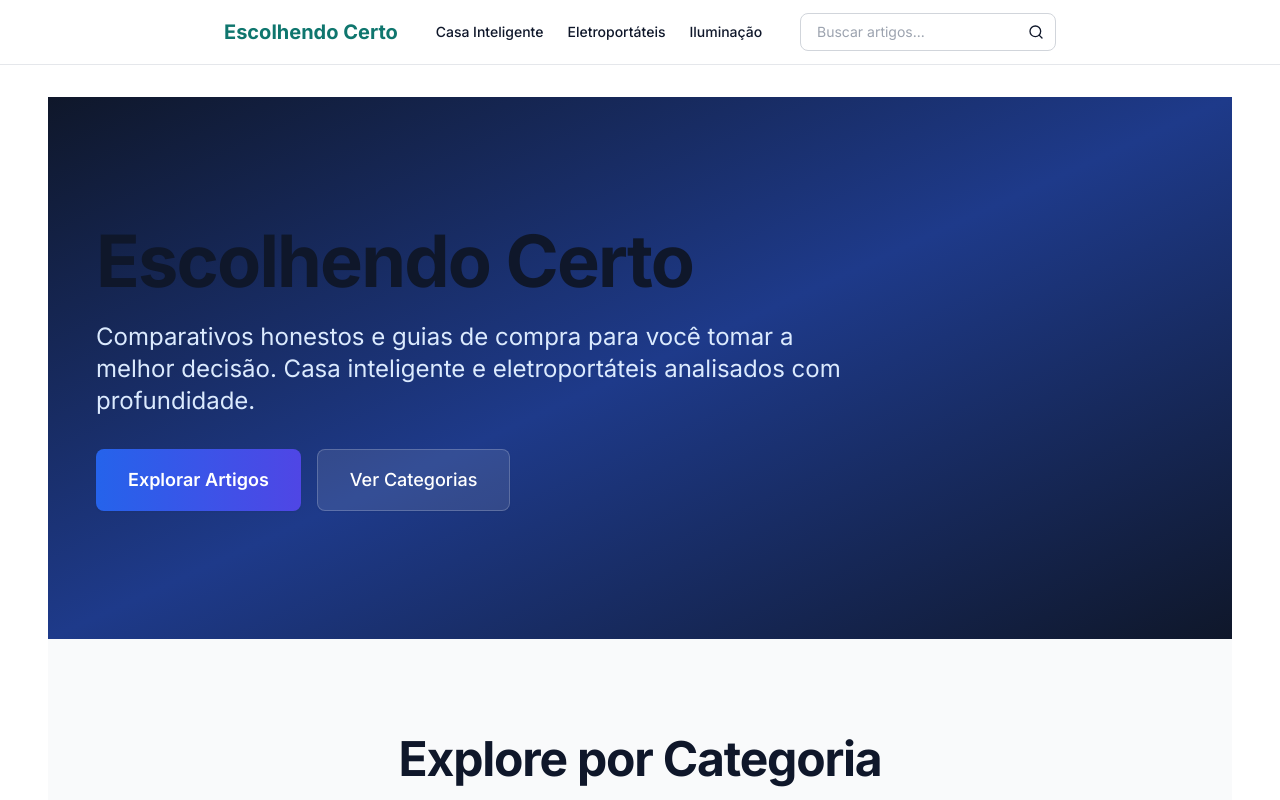
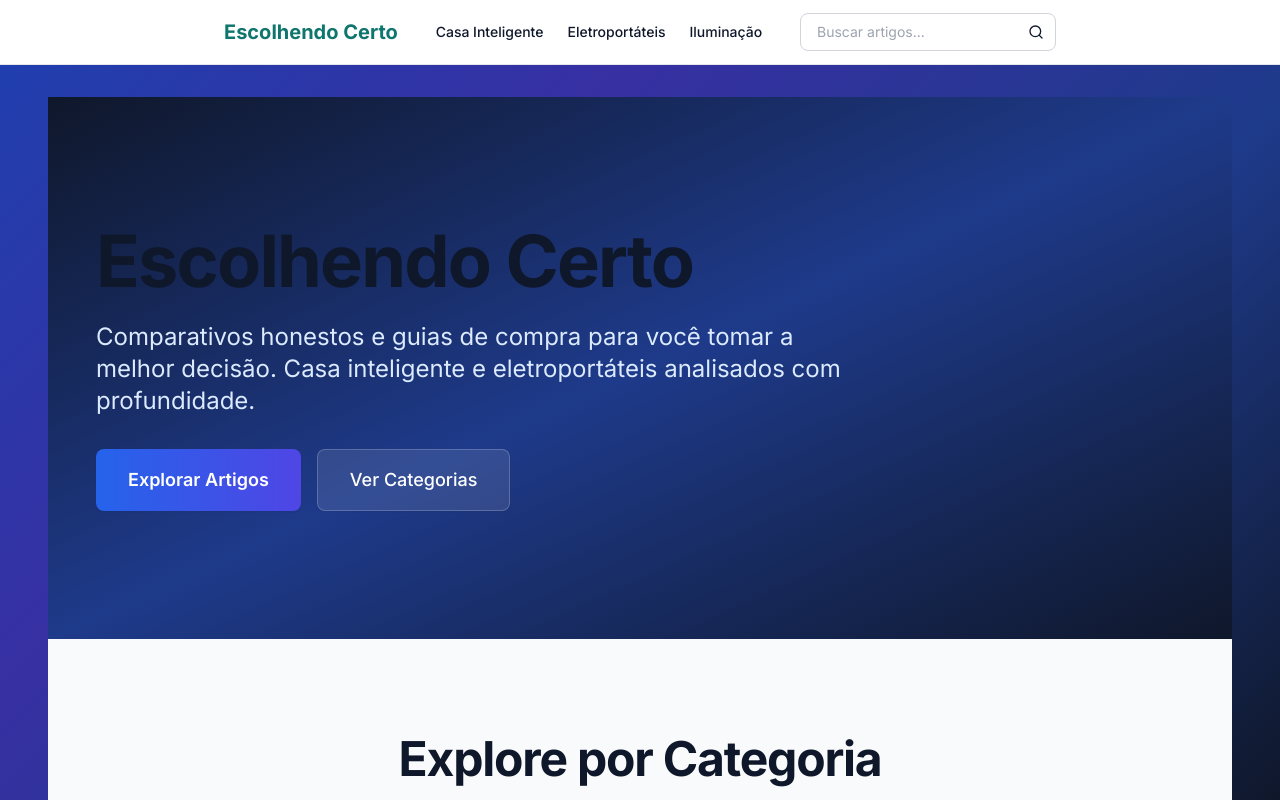
Before and after one commit to evertonpithanjr/escolha-certa, a Next.js app: page / in a window 1280 px wide. Shown: the top 800 px of the page. Built offline with nearby package versions, Linux system fonts and the light colour scheme.

Commit message:
Corrige erros de sintaxe do CSS e adiciona background animado

```diff
--- a/app/globals.css
+++ b/app/globals.css
@@ -24,7 +24,7 @@
   }
 
   body {
-    @apply bg-white text-slate-900 antialiased;
+    @apply text-slate-900 antialiased;
     font-feature-settings: "rlig" 1, "calt" 1;
   }
 
@@ -77,13 +77,13 @@
   .text-balance {
     text-wrap: balance;
   }
-}
-/* Utilitários adicionais */
-.line-clamp-3 {
-  display: -webkit-box;
-  -webkit-line-clamp: 3;
-  -webkit-box-orient: vertical;
-  overflow: hidden;
+
+  .line-clamp-3 {
+    display: -webkit-box;
+    -webkit-line-clamp: 3;
+    -webkit-box-orient: vertical;
+    overflow: hidden;
+  }
 }
 
 /* Animações suaves */
@@ -100,7 +100,9 @@
 
 .animate-fade-in {
   animation: fadeIn 0.6s ease-out forwards;
- /* Background Gradiente Animado (temporário) */
+}
+
+/* Background Gradiente Animado */
 @keyframes gradientBG {
   0% {
     background-position: 0% 50%;
@@ -120,4 +122,3 @@ body {
   background-attachment: fixed;
   min-height: 100vh;
 }
-}
```
